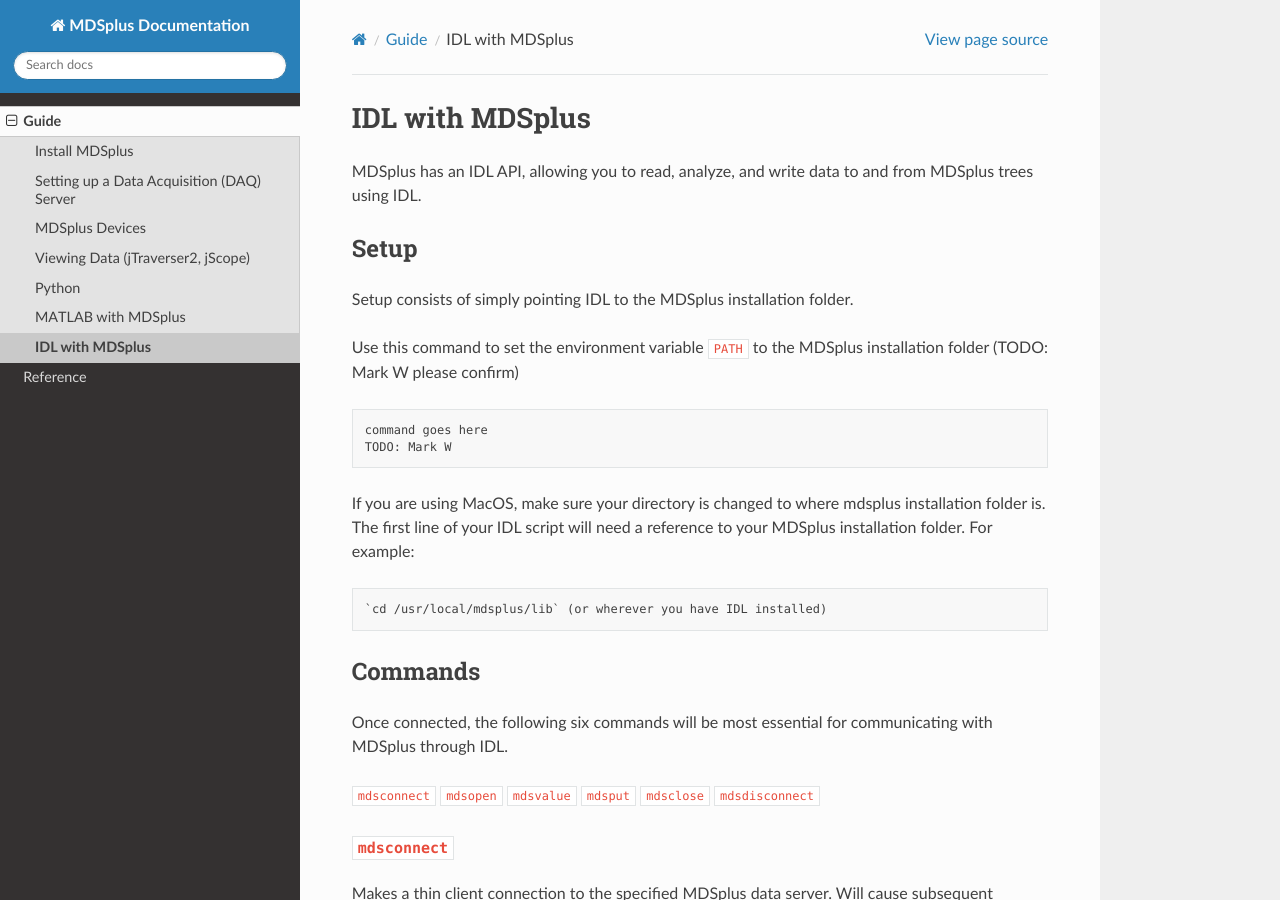
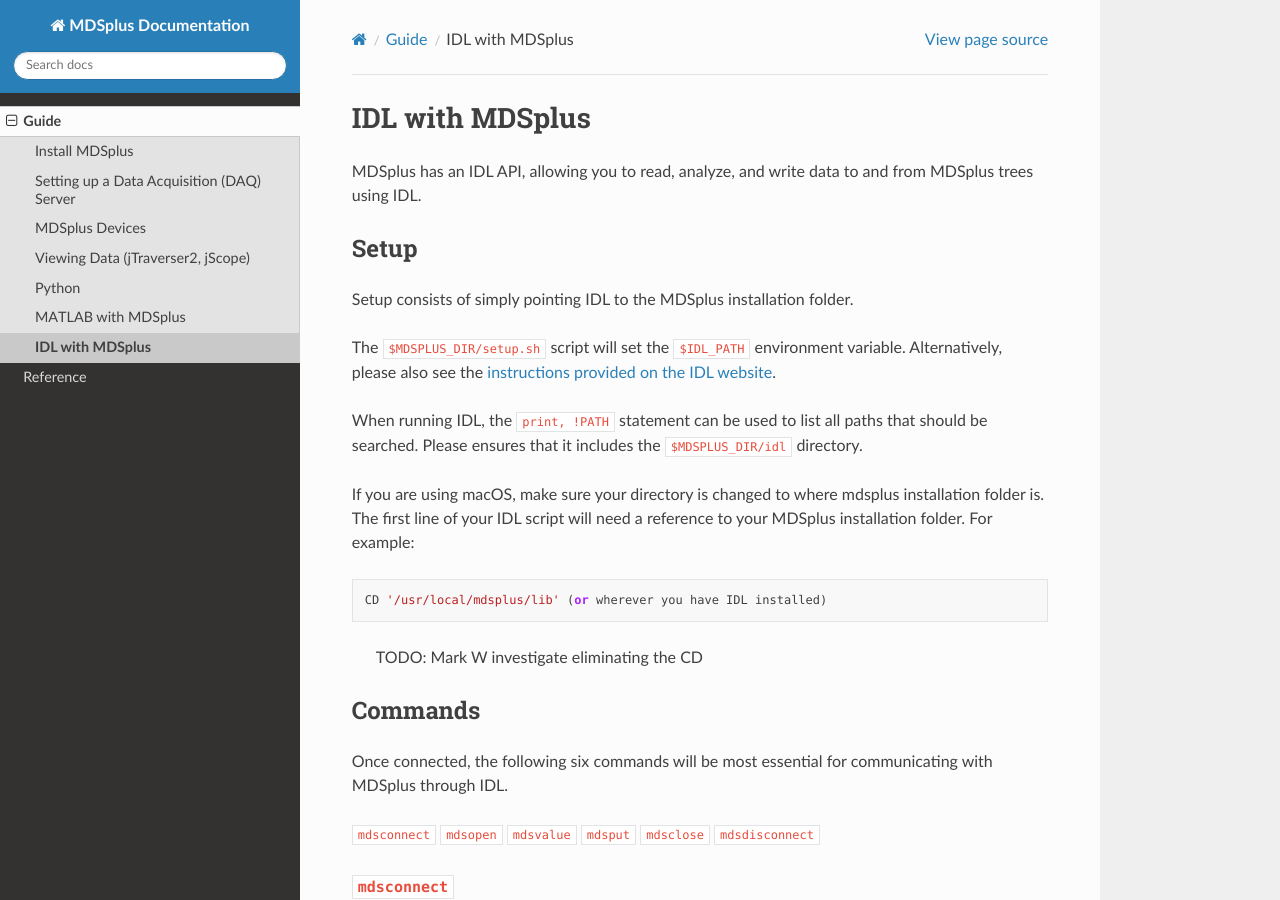
Before and after one commit to MDSplus/Documentation, a Sphinx documentation site: the page built from docs/guide/idl.md, in a window 1280 px wide and 900 px high. Built offline with Sphinx 7.4.7 and the Read the Docs theme 3.1.0, drawn with Linux system fonts in a browser that asks for light colours; pages that are not in the unit, such as notebooks, are missing from menus.

Commit message:
Updates to IDL guide
Incl. Mark W's first pass edits

````diff
--- a/docs/guide/idl.md
+++ b/docs/guide/idl.md
@@ -7,18 +7,20 @@
 
 Setup consists of simply pointing IDL to the MDSplus installation folder.
 
-Use this command to set the environment variable `PATH` to the MDSplus installation folder
-(TODO: Mark W please confirm)
+The `$MDSPLUS_DIR/setup.sh` script will set the `$IDL_PATH` environment variable.
+Alternatively, please also see the [instructions provided on the IDL website](https://www.nv5geospatialsoftware.com/docs/Managing_IDL_Paths.html).
+
+
+When running IDL, the `print, !PATH` statement can be used to list all paths that should be searched. Please ensures that it includes the `$MDSPLUS_DIR/idl` directory.
+
+If you are using macOS, make sure your directory is changed to where mdsplus installation folder is. The first line of your IDL script will need a reference to your MDSplus installation folder. For example:
+
 ```
-command goes here
-TODO: Mark W
+CD '/usr/local/mdsplus/lib' (or wherever you have IDL installed)
 ```
 
-If you are using MacOS, make sure your directory is changed to where mdsplus installation folder is. The first line of your IDL script will need a reference to your MDSplus installation folder. For example:
+> TODO: Mark W investigate eliminating the CD
 
-```
-`cd /usr/local/mdsplus/lib` (or wherever you have IDL installed)
-```
 
 ## Commands
 
````
